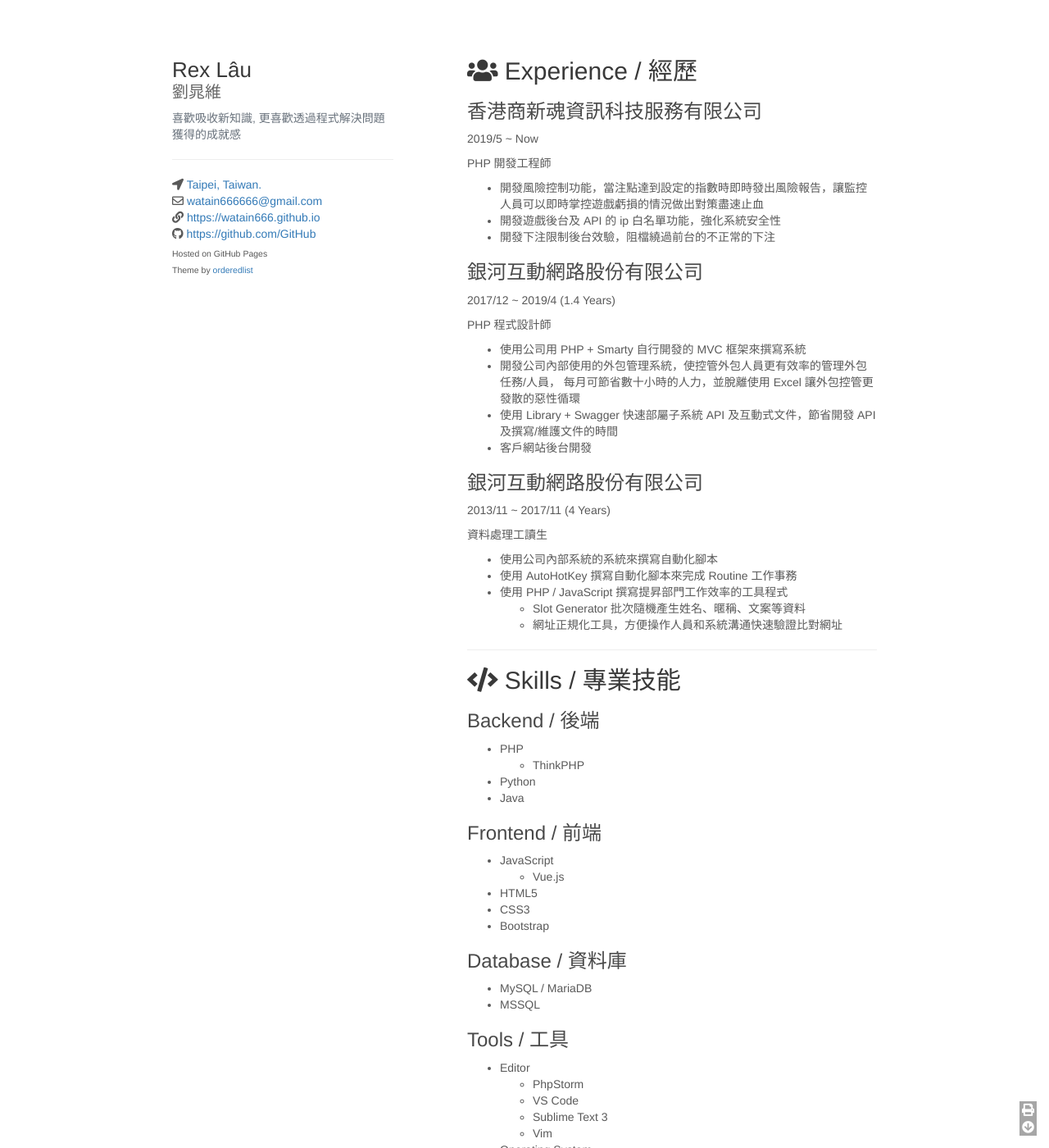
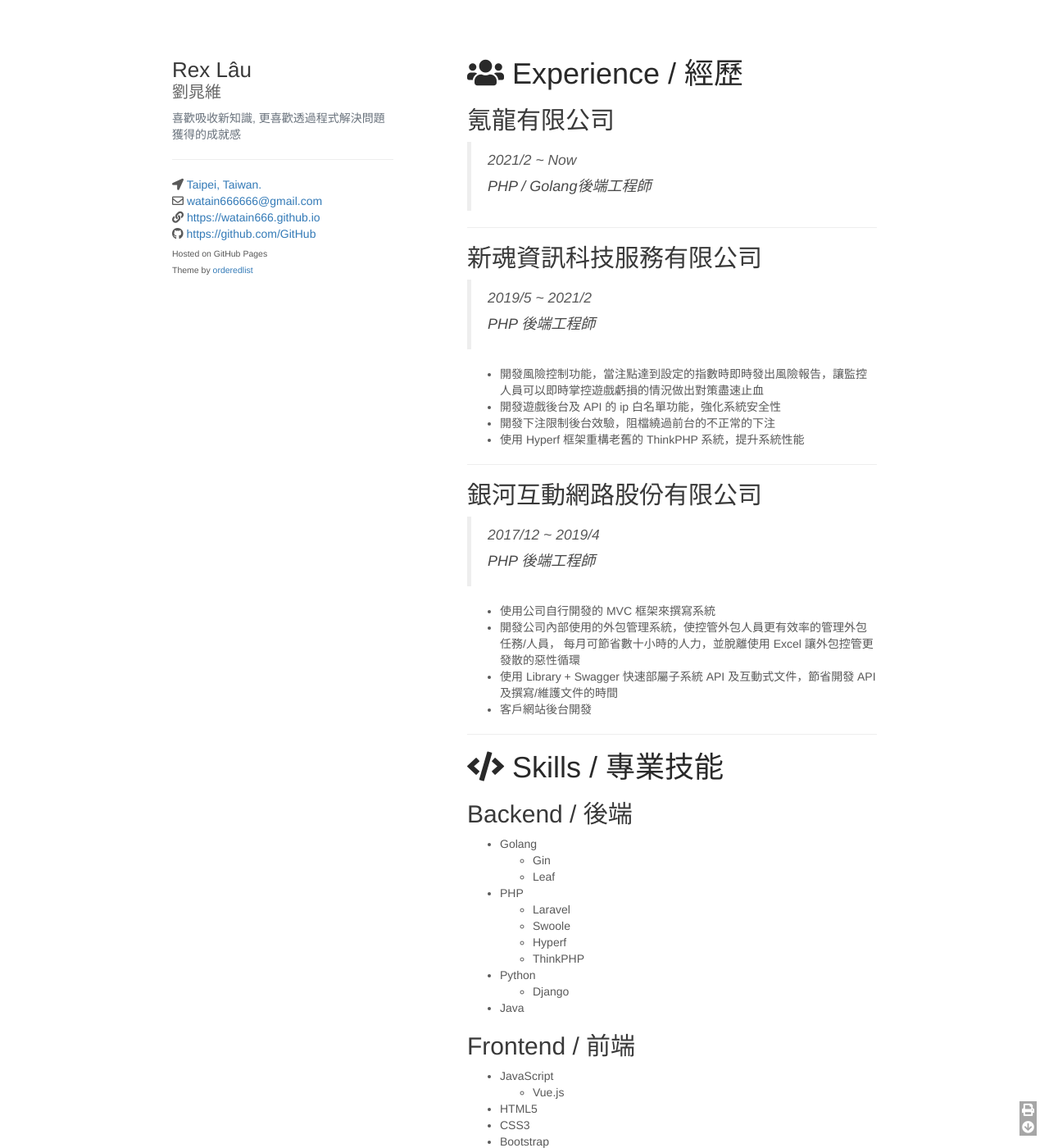
Before and after one commit to watain666/resume, a Jekyll site: the page built from index.md, in a window 1280 px wide and 1400 px high. Shown: the whole window at 82% size. Built offline with Jekyll 4.4.1, drawn with Linux system fonts in a browser that asks for light colours; nearby versions of some CDN libraries; our own code applies the rules of GitHub Pages for plain Markdown files; a script that is not in the unit is left out; some of the changed text lies outside the part shown.

Commit message:
Update resume

```diff
--- a/Gemfile
+++ b/Gemfile
@@ -1,2 +1,5 @@
 gem "github-pages", group: :jekyll_plugins
 source 'https://rubygems.org'
+
+
+gem "webrick", "~> 1.7"
--- a/assets/css/styles.css
+++ b/assets/css/styles.css
@@ -23,6 +23,7 @@ h1, h2, h3 {
 }
 
 h1 {
+  color:#292929 !important;
   font-size:28px;
   font-weight: 500;
 }
--- a/index.md
+++ b/index.md
@@ -1,51 +1,60 @@
-## <i class="fas fa-users"></i> Experience / 經歷
+# <i class="fas fa-users"></i> Experience / 經歷
 
-### 香港商新魂資訊科技服務有限公司
+## 氪龍有限公司
+> 2021/2 ~ Now
+#### PHP / Golang後端工程師
 
-2019/5 ~ Now
+---
 
-PHP 開發工程師
+## 新魂資訊科技服務有限公司
+> 2019/5 ~ 2021/2
+#### PHP 後端工程師
 
 * 開發風險控制功能，當注點達到設定的指數時即時發出風險報告，讓監控人員可以即時掌控遊戲虧損的情況做出對策盡速止血
 * 開發遊戲後台及 API 的 ip 白名單功能，強化系統安全性
 * 開發下注限制後台效驗，阻檔繞過前台的不正常的下注
+* 使用 Hyperf 框架重構老舊的 ThinkPHP 系統，提升系統性能
 
-### 銀河互動網路股份有限公司
+---
 
-2017/12 ~ 2019/4 (1.4 Years)
+## 銀河互動網路股份有限公司
+>2017/12 ~ 2019/4
+#### PHP 後端工程師
 
-PHP 程式設計師
-
-* 使用公司用 PHP + Smarty 自行開發的 MVC 框架來撰寫系統
+* 使用公司自行開發的 MVC 框架來撰寫系統
 * 開發公司內部使用的外包管理系統，使控管外包人員更有效率的管理外包任務/人員，
   每月可節省數十小時的人力，並脫離使用 Excel 讓外包控管更發散的惡性循環
 * 使用 Library + Swagger 快速部屬子系統 API 及互動式文件，節省開發 API 及撰寫/維護文件的時間
 * 客戶網站後台開發
 
-### 銀河互動網路股份有限公司
+<!-- > 2013/11 ~ 2017/11
+#### 資料處理工讀生
 
-2013/11 ~ 2017/11 (4 Years)
-
-資料處理工讀生
-
-* 使用公司內部系統的系統來撰寫自動化腳本
-* 使用 AutoHotKey 撰寫自動化腳本來完成 Routine 工作事務
+* 使用公司自行開發的系統來撰寫自動化腳本
+* 使用 AutoHotKey 撰寫自動化腳本來完成 Routine 工作事項
 * 使用 PHP / JavaScript 撰寫提昇部門工作效率的工具程式
   * Slot Generator 批次隨機產生姓名、暱稱、文案等資料
-  * 網址正規化工具，方便操作人員和系統溝通快速驗證比對網址
+  * 網址正規化工具，方便操作人員和系統溝通快速驗證比對網址 -->
 
 ---
 
-## <i class="fas fa-code"></i> Skills / 專業技能
+# <i class="fas fa-code"></i> Skills / 專業技能
 
-### Backend / 後端
+## Backend / 後端
 
+* Golang
+  * Gin
+  * Leaf
 * PHP
+  * Laravel
+  * Swoole
+  * Hyperf
   * ThinkPHP
 * Python
+  * Django
 * Java
 
-### Frontend / 前端
+## Frontend / 前端
 
 * JavaScript
   * Vue.js
@@ -53,29 +62,31 @@ PHP 程式設計師
 * CSS3
 * Bootstrap
 
-### Database / 資料庫
+## Database / 資料庫
 
+* PostgreSQL
 * MySQL / MariaDB
 * MSSQL
+* MongoDB
+* Redis
 
-### Tools / 工具
+## Tools / 工具
 
-* Editor
-  * PhpStorm
-  * VS Code
-  * Sublime Text 3
-  * Vim
 * Operating System
   * Ubuntu
   * macOS
 * Version Control
   * Git
   * SVN
-* Static Site Generators
-  * Jekyll
 * Other
+  * Docker
+  * Nats
+  * Consul
+  * rabbitMQ
+  * Nginx
+  * Apache
   * Xdebug
   * PHPBrew
   * Composer
   * Shell Script
-  * VMWare / VirtualBox
+  * VMware / VirtualBox
```
Also changed, not shown: Gemfile.lock, 1 other file.
